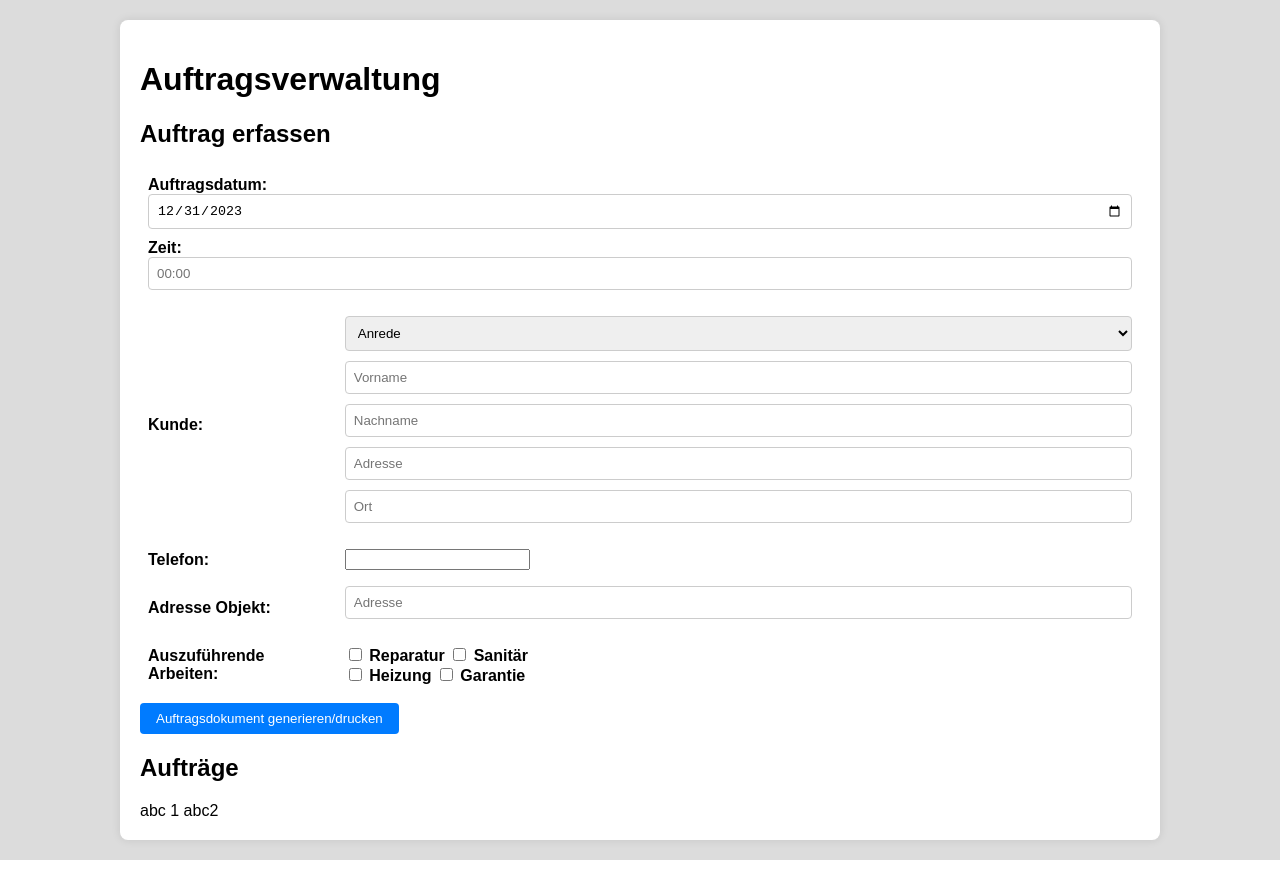
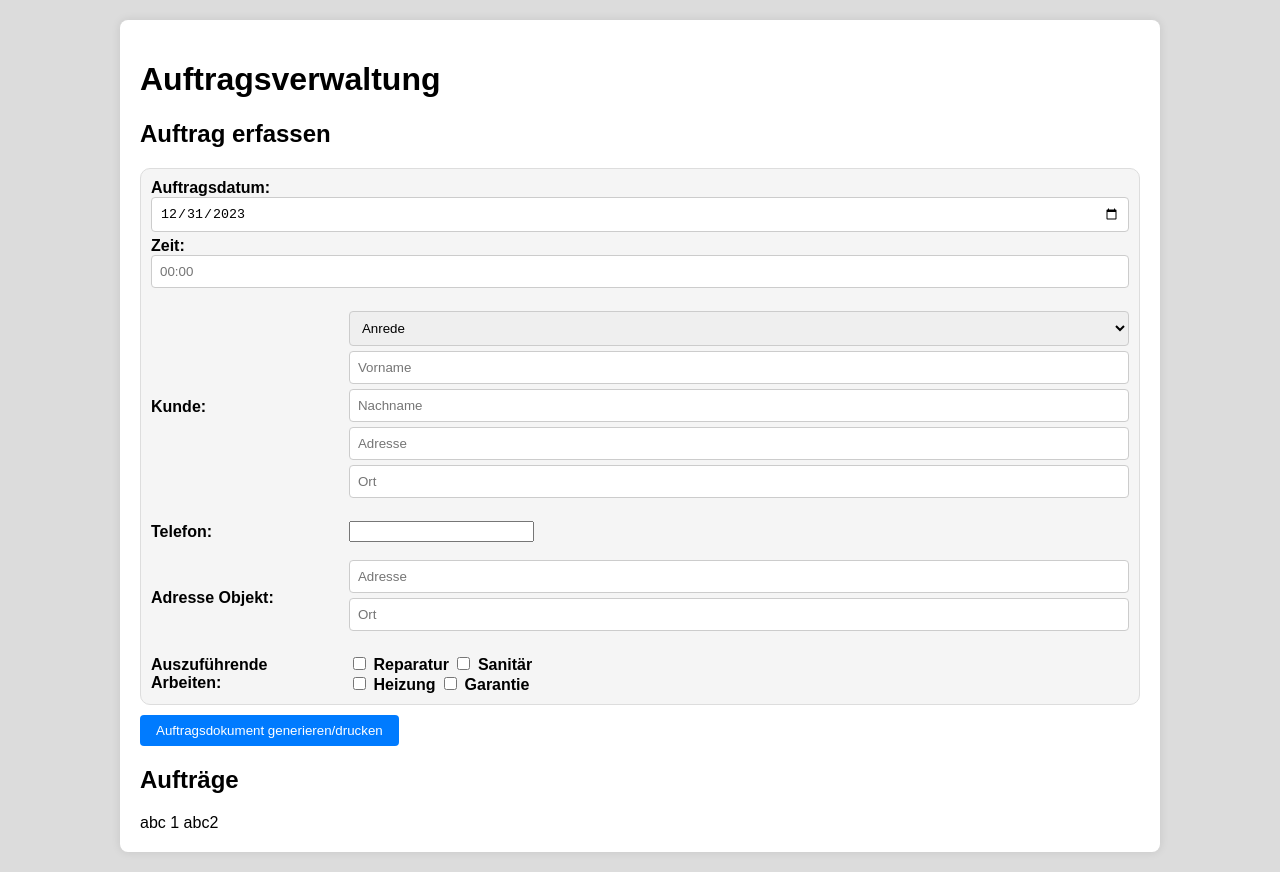
Before and after one commit to marcel7ag/m295projekt, a PHP site: page / in a window 1280 px wide. Run offline with PHP 8.4, Linux system fonts and the light colour scheme.

Commit message:
Grundaufbau, sprich alle nötigen Felder sollten nun aufgestellt sein

```diff
--- a/index.html
+++ b/index.html
@@ -57,10 +57,11 @@
 
                 <tr>
                     <td>
-                        <label for="kAdresseObj">Adresse Objekt:</label>
+                        <label for="adresseObj">Adresse Objekt:</label>
                     </td>
                     <td>
-                        <input type="text" id="kAdresseObj" name="kAdresseObj" placeholder="Adresse">
+                        <input type="text" id="adresseObj" name="adresseObj" placeholder="Adresse">
+                        <input type="text" id="ortObj" name="ortObj" placeholder="Ort">
                     </td>
                 </tr>
 
--- a/script.js
+++ /dev/null
@@ -1,11 +0,0 @@
-function validateDate() {
-    var dateInput = document.getElementById('auftragsDatum');
-    var dateError = document.getElementById('dateError');
-    var pattern = /^\d{1,2}\/\d{1,2}\/\d{4}$/;
-
-    if (!pattern.test(dateInput.value)) {
-        dateError.textContent = 'Bitte geben Sie das Datum im Format TT/MM/JJJJ ein.';
-    } else {
-        dateError.textContent = '';
-    }
-}
--- a/style.css
+++ b/style.css
@@ -28,8 +28,10 @@ button {
 /* Style for the Auftragserfassen table */
 table {
     width: 100%;
-    border-collapse: collapse;
     margin-top: 10px;
+    border-radius: 10px;
+    border: 1px solid  #ddd;
+    background-color:  #f5f5f5;
 }
 
 /* Style for table cells */
@@ -54,7 +56,7 @@ select {
     width: 100%;
     padding: 8px;
     box-sizing: border-box;
-    margin-bottom: 10px;
+    margin-bottom: 5px;
     border: 1px solid #ccc;
     border-radius: 4px;
 }
```
